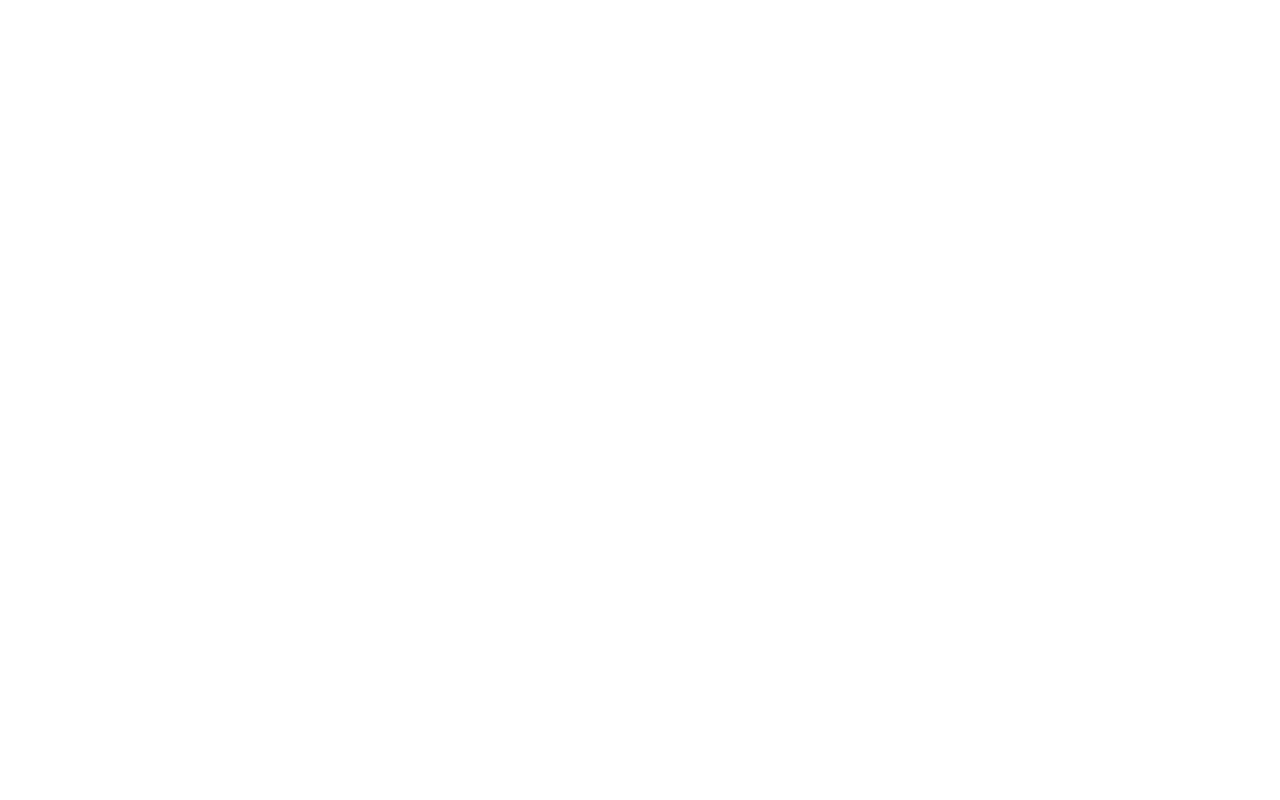
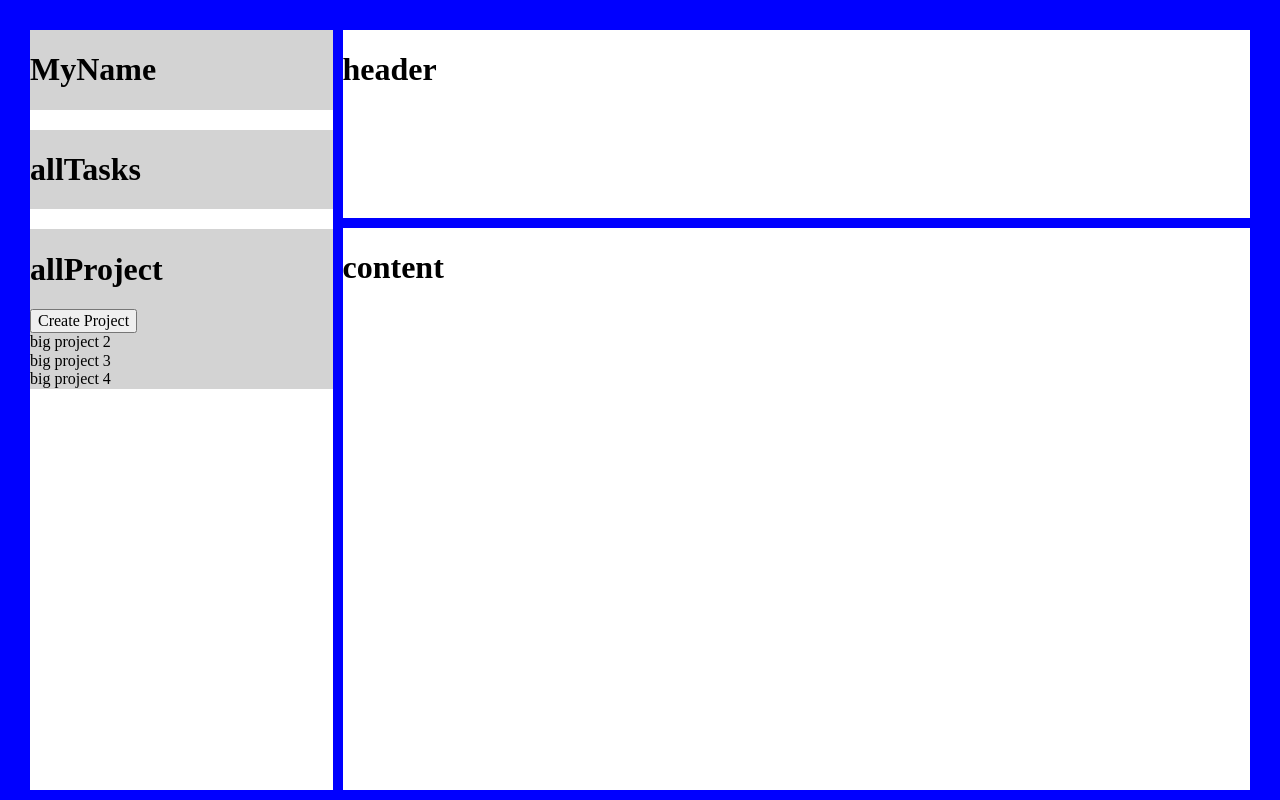
Before and after one commit to Track404/ToDoList, a website built with webpack: page src/index.html in a window 1280 px wide. Built offline with nearby package versions, Linux system fonts and the light colour scheme.

Commit message:
create new project on the sidebar

```diff
--- a/package.json
+++ b/package.json
@@ -13,6 +13,7 @@
   "devDependencies": {
     "css-loader": "^7.1.1",
     "html-webpack-plugin": "^5.6.0",
+    "normalize.css": "^8.0.1",
     "style-loader": "^4.0.0",
     "webpack": "^5.91.0",
     "webpack-cli": "^5.1.4"
--- /dev/null
+++ b/src/createList.js
@@ -0,0 +1,17 @@
+export default function CreateList(name) {
+  this.name = name;
+  this.list = [];
+}
+
+CreateList.prototype.addToList = function (items) {
+  this.list.push(items);
+};
+
+CreateList.prototype.addToMyProject = function (name, list) {
+  name.push(list);
+};
+
+CreateList.prototype.sortList = function () {
+  //sort base on the list of items inside the array
+  this.list.sort((a, b) => a.dueDate - b.dueDate);
+};
--- /dev/null
+++ b/src/createNewproject.js
@@ -0,0 +1,26 @@
+import DisplayAllProject from "./displayAllProject";
+import CreateList from "./createList";
+
+export default function addInput(list) {
+  const newDiv = document.createElement("div");
+  newDiv.classList.add("addInput");
+  const alltasks = document.querySelector("#project");
+  const input = '<input  type="text" id="name">';
+  newDiv.innerHTML = input;
+
+  alltasks.appendChild(newDiv);
+
+  alltasks.addEventListener("keydown", (event) => {
+    if (event.key == "Enter") {
+      const name = document.querySelector("#name");
+      let toDoList = new CreateList(name.value);
+      list.push(toDoList);
+      console.log(list);
+      alltasks.innerHTML = "";
+      DisplayAllProject(list);
+    }
+  });
+}
+
+//newDiv.innerHTML = name.value;
+//alltasks.appendChild(newDiv);
--- /dev/null
+++ b/src/displayAllProject.js
@@ -0,0 +1,9 @@
+export default function DisplayAllProject(allMyProject) {
+  for (let i = 0; i < allMyProject.length; i++) {
+    const alltasks = document.querySelector("#project");
+    const newDiv = document.createElement("div");
+    newDiv.textContent = allMyProject[i].name;
+
+    alltasks.appendChild(newDiv);
+  }
+}
--- a/src/index.html
+++ b/src/index.html
@@ -3,7 +3,19 @@
   <head>
     <meta charset="UTF-8" />
     <meta name="viewport" content="width=device-width, initial-scale=1.0" />
-    <title>Document</title>
+    <title>To Do List</title>
   </head>
-  <body></body>
+  <body>
+    <div class="sidebar">
+      <div id="profile"><h1>MyName</h1></div>
+      <div id="allTasks"><h1>allTasks</h1></div>
+      <div id="allProject">
+        <h1>allProject</h1>
+        <button id="createProject">Create Project</button>
+        <div id="project"></div>
+      </div>
+    </div>
+    <div class="header"><h1>header</h1></div>
+    <div class="content"><h1>content</h1></div>
+  </body>
 </html>
--- a/src/index.js
+++ b/src/index.js
@@ -1,5 +1,10 @@
-import createtoDoItems from "./items";
-import CreateList from "./list";
+import createtoDoItems from "./createItem";
+import CreateList from "./createList";
+import allProject from "./displayAllProject";
+import addInput from "./createNewproject";
+
+import "normalize.css";
+import "./style.css";
 
 let items = new createtoDoItems(
   "the one",
@@ -8,8 +13,23 @@ let items = new createtoDoItems(
   "High",
   "best thing to do"
 );
-let toDoList = new CreateList("big project");
+
+const projectButton = document.querySelector("#createProject");
+const allMyProject = [];
+let toDoList = new CreateList(" project 1");
+let toDoList1 = new CreateList("big project 2");
+let toDoList2 = new CreateList("big project 3");
+let toDoList3 = new CreateList("big project 4");
 
 console.log(items);
 toDoList.addToList(items);
-console.log(toDoList.list);
+toDoList1.addToMyProject(allMyProject, toDoList1);
+toDoList2.addToMyProject(allMyProject, toDoList2);
+toDoList3.addToMyProject(allMyProject, toDoList3);
+
+projectButton.addEventListener("click", () => {
+  console.log("yes");
+  addInput(allMyProject);
+});
+console.log(allMyProject);
+allProject(allMyProject);
--- a/src/list.js
+++ /dev/null
@@ -1,8 +0,0 @@
-export default function CreateList(name) {
-  this.name = name;
-  this.list = [];
-}
-
-CreateList.prototype.addToList = function (items) {
-  this.list.push(items);
-};
--- /dev/null
+++ b/src/style.css
@@ -0,0 +1,35 @@
+html {
+  height: 100%;
+}
+
+body {
+  margin: 30px;
+  height: 95%;
+  background-color: blue;
+  display: grid;
+  grid-template-columns: 1fr 3fr;
+  grid-template-rows: 1fr 3fr;
+  gap: 10px;
+}
+
+body > div {
+  background-color: white;
+}
+.sidebar {
+  display: flex;
+  flex-direction: column;
+  gap: 20px;
+  grid-column: 1/2;
+  grid-row: 1/-1;
+}
+.sidebar > div {
+  background-color: lightgray;
+}
+.header {
+  grid-column: 2/3;
+  grid-row: 1/2;
+}
+.content {
+  grid-column: 2/3;
+  grid-row: 2/3;
+}
```
Also changed, not shown: src/createItem.js (renamed from src/items.js), 1 other file.
